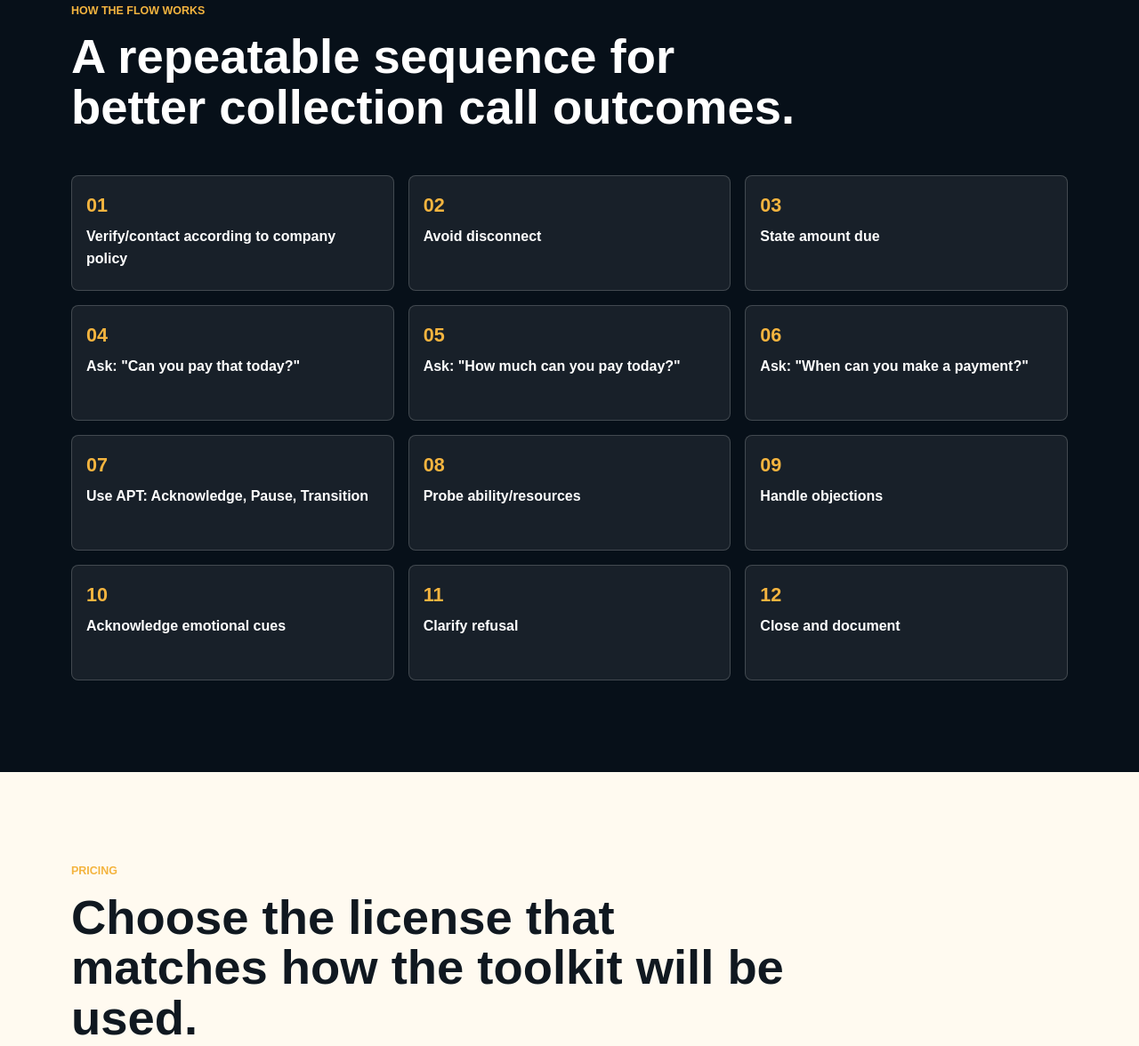
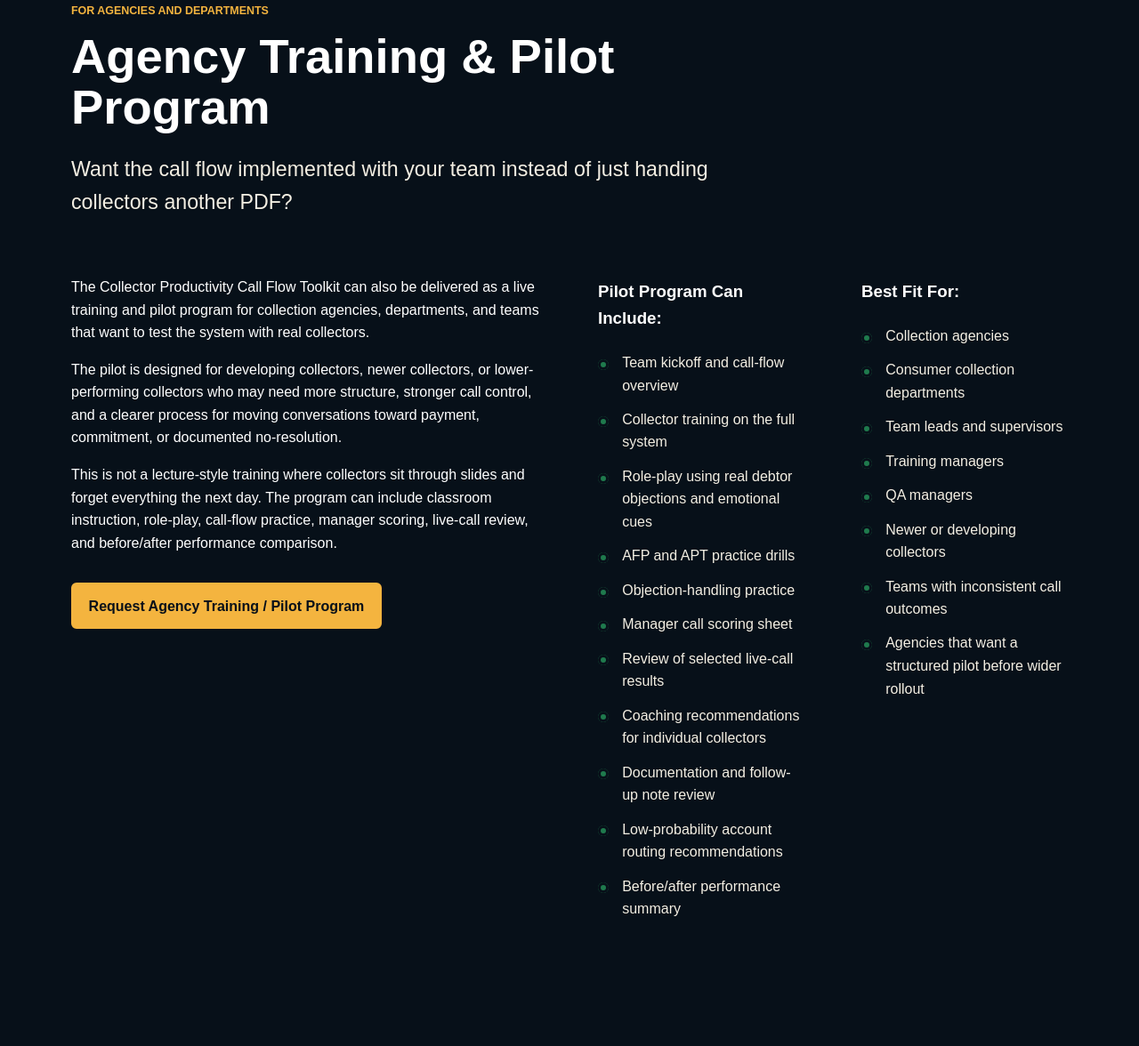
Before and after one commit to TroJon/collector-productivity-landing-page, a plain HTML site: page index.html in a window 1280 px wide. Shown: the part 4061-5237 px from the top of the page at 89% size. Drawn offline with Linux system fonts and the light colour scheme.

Commit message:
Add agency training and pilot program section

```diff
--- a/index.html
+++ b/index.html
@@ -185,6 +185,57 @@
       </div>
     </section>
 
+    <section class="section-pad dark-band">
+      <div class="container">
+        <div class="section-heading">
+          <p class="eyebrow">For agencies and departments</p>
+          <h2>Agency Training &amp; Pilot Program</h2>
+          <p class="hero-subhead">Want the call flow implemented with your team instead of just handing collectors another PDF?</p>
+        </div>
+        <div class="split">
+          <div>
+            <p>The Collector Productivity Call Flow Toolkit can also be delivered as a live training and pilot program for collection agencies, departments, and teams that want to test the system with real collectors.</p>
+            <p>The pilot is designed for developing collectors, newer collectors, or lower-performing collectors who may need more structure, stronger call control, and a clearer process for moving conversations toward payment, commitment, or documented no-resolution.</p>
+            <p>This is not a lecture-style training where collectors sit through slides and forget everything the next day. The program can include classroom instruction, role-play, call-flow practice, manager scoring, live-call review, and before/after performance comparison.</p>
+            <div class="cta-row">
+              <a class="button button-primary" href="AGENCY_INQUIRY_LINK">Request Agency Training / Pilot Program</a>
+            </div>
+          </div>
+          <div class="two-columns">
+            <div>
+              <h3>Pilot Program Can Include:</h3>
+              <ul class="check-list compact">
+                <li>Team kickoff and call-flow overview</li>
+                <li>Collector training on the full system</li>
+                <li>Role-play using real debtor objections and emotional cues</li>
+                <li>AFP and APT practice drills</li>
+                <li>Objection-handling practice</li>
+                <li>Manager call scoring sheet</li>
+                <li>Review of selected live-call results</li>
+                <li>Coaching recommendations for individual collectors</li>
+                <li>Documentation and follow-up note review</li>
+                <li>Low-probability account routing recommendations</li>
+                <li>Before/after performance summary</li>
+              </ul>
+            </div>
+            <div>
+              <h3>Best Fit For:</h3>
+              <ul class="check-list compact">
+                <li>Collection agencies</li>
+                <li>Consumer collection departments</li>
+                <li>Team leads and supervisors</li>
+                <li>Training managers</li>
+                <li>QA managers</li>
+                <li>Newer or developing collectors</li>
+                <li>Teams with inconsistent call outcomes</li>
+                <li>Agencies that want a structured pilot before wider rollout</li>
+              </ul>
+            </div>
+          </div>
+        </div>
+      </div>
+    </section>
+
     <section class="section-pad flow-section">
       <div class="container">
         <div class="section-heading">
```
